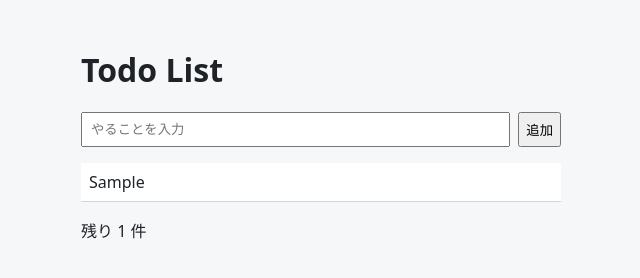
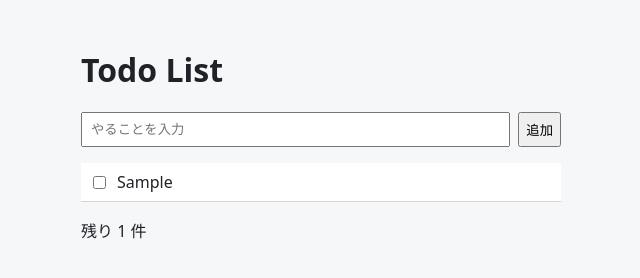
Before and after one commit to wheatandcat/cacika-sample-todo, a plain HTML site: page index.html in a window 1280 px wide. Both pictures are taken after typing "Sample" into the empty fields and a click on the button "追加". Shown: the full height of the page, 319-959 px from the left. Drawn offline with Linux system fonts and the light colour scheme.

Commit message:
Todo の完了 / 未完了を切り替えられるようにする

```diff
--- a/app.js
+++ b/app.js
@@ -9,7 +9,20 @@ function render() {
   list.innerHTML = "";
   for (const todo of todos) {
     const li = document.createElement("li");
-    li.textContent = todo.title;
+    li.classList.toggle("done", todo.done);
+
+    const checkbox = document.createElement("input");
+    checkbox.type = "checkbox";
+    checkbox.checked = todo.done;
+    checkbox.addEventListener("change", () => {
+      todo.done = checkbox.checked;
+      render();
+    });
+
+    const title = document.createElement("span");
+    title.textContent = todo.title;
+
+    li.append(checkbox, title);
     list.appendChild(li);
   }
   const remaining = todos.filter((todo) => !todo.done).length;
--- a/style.css
+++ b/style.css
@@ -34,3 +34,8 @@ li {
   background: #fff;
   border-bottom: 1px solid #d0d7de;
 }
+
+li.done span {
+  color: #8c959f;
+  text-decoration: line-through;
+}
```
